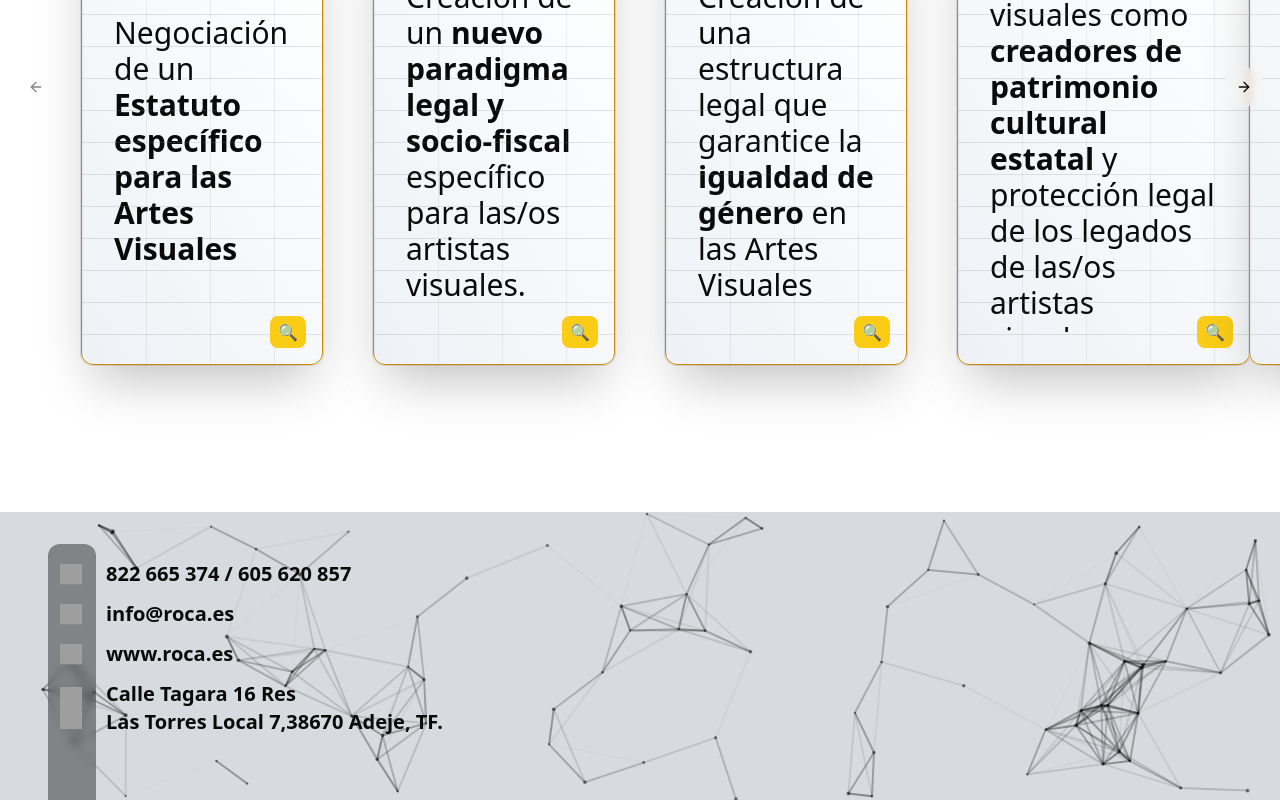
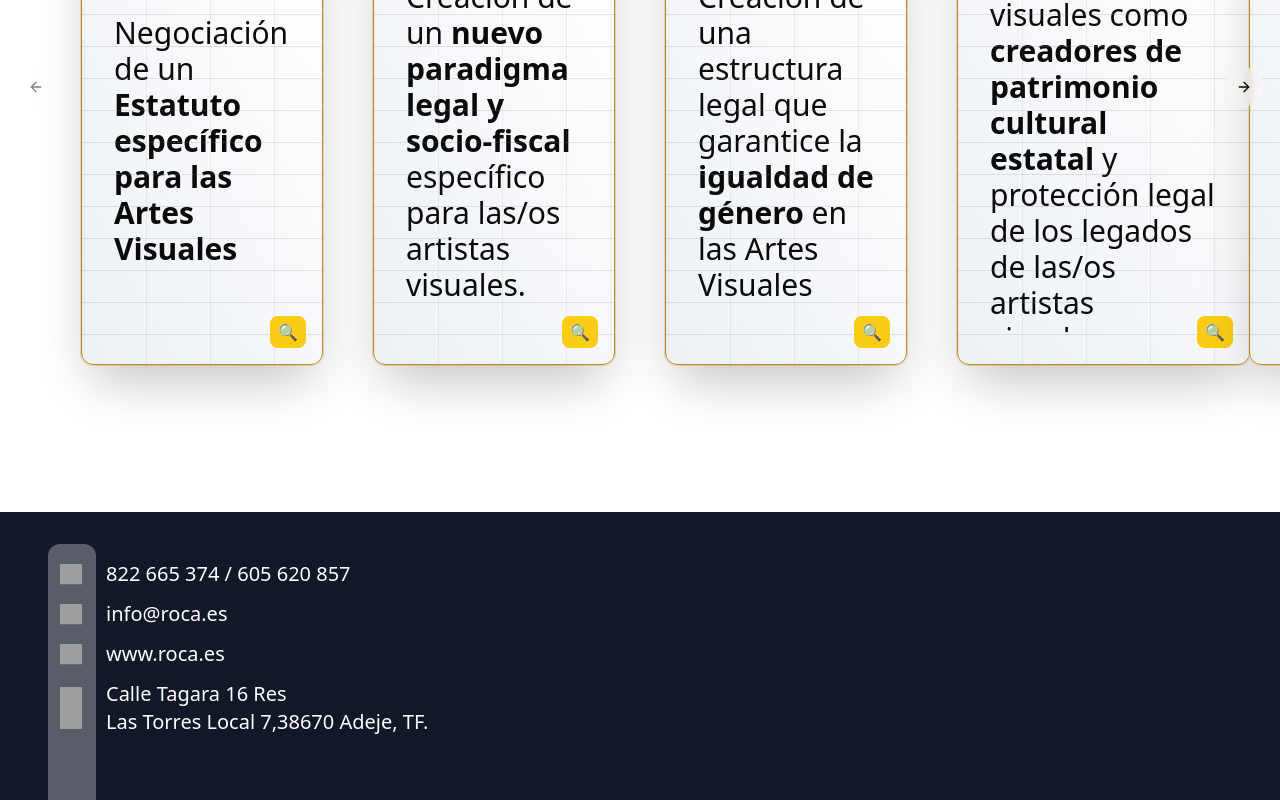
Before and after one commit to Risbel/art-world, a Next.js app: page / in a window 1280 px wide. Shown: the part 1485-2285 px from the top of the page. Built offline with nearby package versions, Linux system fonts and the light colour scheme; grey boxes are pictures that could not be loaded.

Commit message:
style: Add new styles on footer

```diff
--- a/src/app/components/footer/ContactInfo.tsx
+++ b/src/app/components/footer/ContactInfo.tsx
@@ -42,12 +42,12 @@ const contactInfo = [
 const ContactInfo = () => {
   return (
     <div>
-      <div className="bg-black/40 backdrop-blur-sm w-12 h-72 absolute -z-0 rounded-t-xl"></div>
+      <div className="bg-white/30 backdrop-blur-sm w-12 h-72 absolute -z-0 rounded-t-xl"></div>
       <div className="translate-y-4 flex flex-col gap-3">
         {contactInfo.map((item, i) => (
           <div className="flex gap-5 relative z-20 pl-2" key={i}>
             <Image className="scale-75" src={item.imageUrl} alt={item.alt} width={item.width} height={item.height} />
-            <p className="text-md lg:text-xl font-semibold">{item.text}</p>
+            <p className="text-white text-md lg:text-xl font-light">{item.text}</p>
           </div>
         ))}
       </div>
--- a/src/app/components/footer/FooterBackground.tsx
+++ b/src/app/components/footer/FooterBackground.tsx
@@ -6,7 +6,7 @@ const FooterBackground = () => {
       {/* <div className="absolute -z-20 flex justify-center items-center">
         <Image className="object-cover" src={"/bg-footer.jpg"} alt="bg footer" width={1700} height={200} />
       </div> */}
-      <div className="absolute -z-10 bg-gray-400/40 backdrop-blur-xl h-full w-full"></div>
+      <div className="absolute -z-10 bg-gray-900 backdrop-blur-xl h-full w-full"></div>
     </>
   );
 };
--- a/src/app/components/sections/footer.tsx
+++ b/src/app/components/sections/footer.tsx
@@ -1,7 +1,6 @@
 import React from "react";
 import ContactInfo from "../footer/ContactInfo";
 import FooterBackground from "../footer/FooterBackground";
-import ParticlesFooter from "../ParticlesFooter";
 
 const Footer = () => {
   return (
@@ -9,8 +8,8 @@ const Footer = () => {
       <div className="absolute z-30 top-8 left-3 lg:left-12">
         <ContactInfo />
       </div>
+
       <FooterBackground />
-      <ParticlesFooter />
     </div>
   );
 };
--- a/src/app/subscriptions/page.tsx
+++ b/src/app/subscriptions/page.tsx
@@ -1,4 +1,6 @@
 import { ISubscriptions } from "@/actions/subscribeTypes";
+import { ChevronLeft } from "lucide-react";
+import Link from "next/link";
 import React from "react";
 
 const Subscriptions = async () => {
@@ -11,19 +13,30 @@ const Subscriptions = async () => {
   const subscriptions: ISubscriptions = await res.json();
 
   return (
-    <div className="flex flex-wrap gap-4 p-32">
+    <div className="p-16">
+      <div className="flex">
+        <Link className="flex bg-yellow-400 hover:bg-yellow-300 pr-2 py-2 rounded-lg shadow-md" href={"/"}>
+          <ChevronLeft /> <span className="font-semibold">Go back</span>
+        </Link>
+      </div>
+
+      <div className="p-8">
+        <h1 className="text-3xl font-semibold">Subscriptors:</h1>
+        <div className="flex flex-wrap gap-4 py-8">
           {subscriptions.results.map((item) => {
             return (
               <div className="border p-4 rounded-xl" key={item.id}>
                 <p className="font-semibold text-xl">👤 {item.name}</p>
                 <p>✉️ {item.email}</p>
                 <p>📞 {item.phone}</p>
-            <p>🌎 {item.address}</p>
+                <p>🗺️ {item.address}</p>
                 <p>Company: {item.company}</p>
               </div>
             );
           })}
         </div>
+      </div>
+    </div>
   );
 };
 
```
Lines whose indentation alone changed are shown as unchanged.
